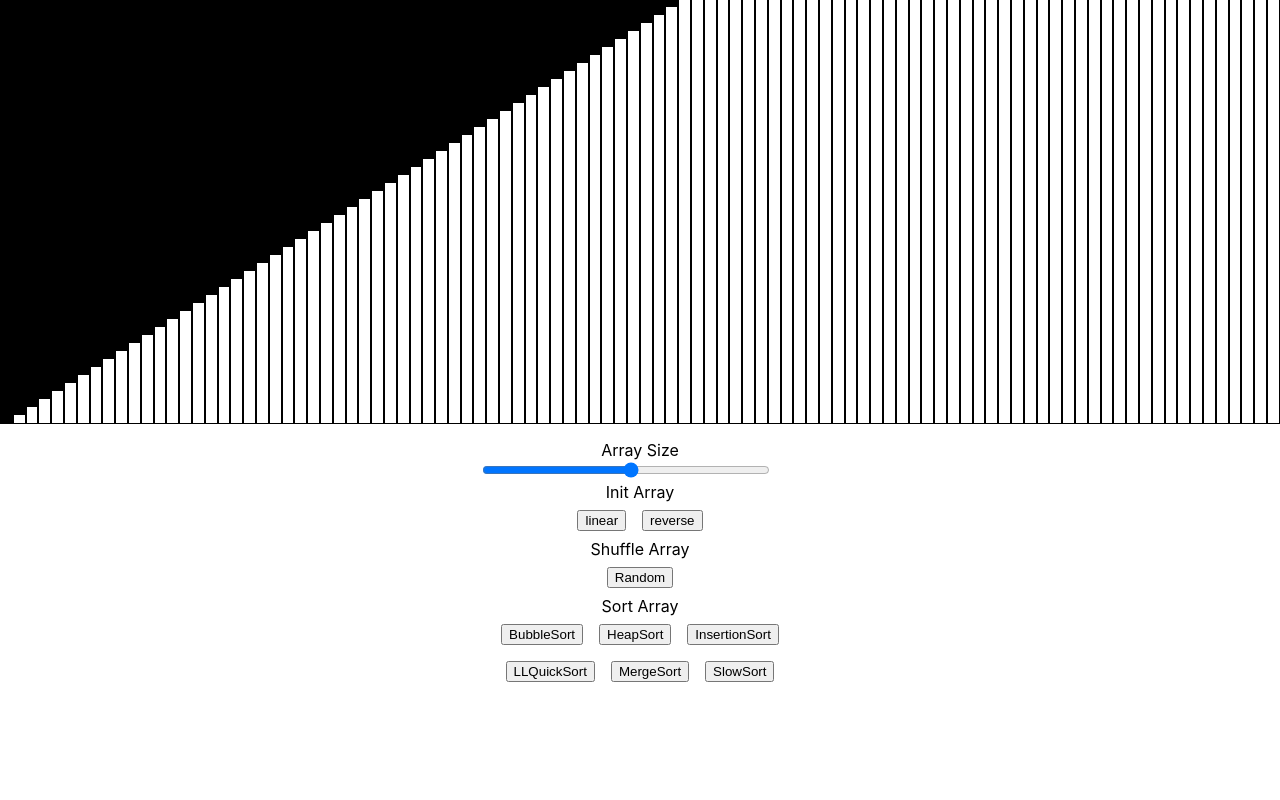
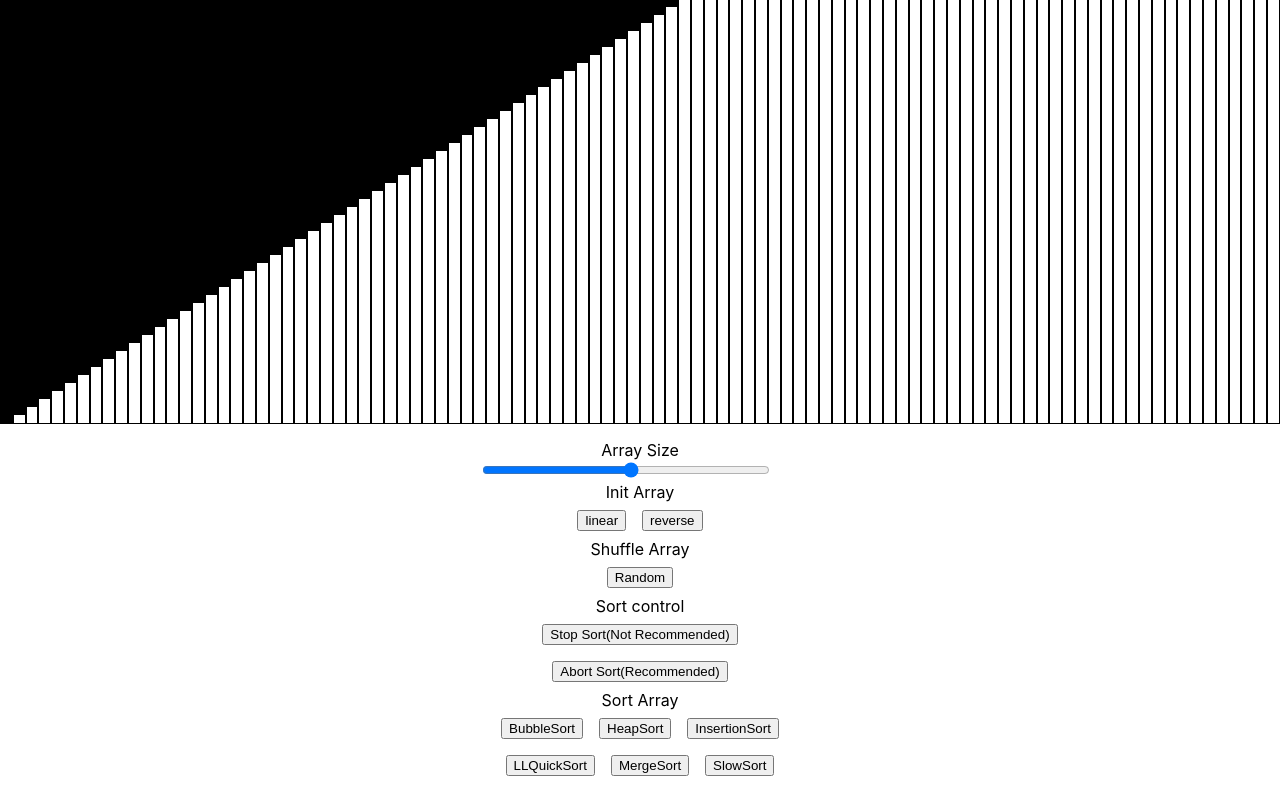
Before and after one commit to meetinger/array-visualizer, a React (Create React App) app: page / in a window 1280 px wide. Shown: the part 376-1176 px from the top of the page. Before the commit the page ends 1082 px from the top, so only its background shows below. Built offline with nearby package versions, Linux system fonts and the light colour scheme.

Commit message:
Add stop sort feature

```diff
--- a/src/components/ArrayVisualizer/ArrayVisualizer.js
+++ b/src/components/ArrayVisualizer/ArrayVisualizer.js
@@ -21,7 +21,7 @@ export class ArrayVisualizer extends React.Component {
     pseudoArray;
     arrLength
     ctx
-    timeoutMarkArray
+    timeoutArray
     sorts
 
 
@@ -41,7 +41,7 @@ export class ArrayVisualizer extends React.Component {
             Unmark: 0
         }
         this.instruction = [];
-        this.timeoutMarkArray = [];
+        this.timeoutArray = [];
         this.pseudoArray = deepArrayCopy(this.state.array)
         this.sorts = new Sorts(this);
         this.arrLength = this.state.length
@@ -80,10 +80,10 @@ export class ArrayVisualizer extends React.Component {
             Comp: 0,
             Unmark: 0
         }
-        for(let i of this.timeoutMarkArray){
+        for(let i of this.timeoutArray){
             clearTimeout(i);
         }
-        this.timeoutMarkArray = []
+        this.timeoutArray = []
     }
 
     nullify() {
@@ -180,11 +180,11 @@ export class ArrayVisualizer extends React.Component {
 
     markUnmarkMany(markIndexes, markArgs) {
         this.markMany(markIndexes, markArgs, true)
-        this.timeoutMarkArray.push(setTimeout(this.unmarkMany.bind(this), this.delays.Unmark += this.delayInc / 100, markIndexes, false, true))
+        this.timeoutArray.push(setTimeout(this.unmarkMany.bind(this), this.delays.Unmark += this.delayInc / 100, markIndexes, false, true))
     }
 
     swapWithDelay(a, b, mark, delay = this.delayInc, arr = this.pseudoArray, playSound) {
-        setTimeout(this.swapInArr.bind(this), this.delays.Swap += delay, a, b, mark, arr, playSound)
+        this.timeoutArray.push(setTimeout(this.swapInArr.bind(this), this.delays.Swap += delay, a, b, mark, arr, playSound))
     }
 
 
@@ -226,7 +226,7 @@ export class ArrayVisualizer extends React.Component {
     }
 
     writeWithDelay(index, value, mark, delay = this.delayInc, arr = this.pseudoArray, playSound=true) {
-        setTimeout(this.writeInArr.bind(this), this.delays.Write += delay, index, value, mark, arr, playSound)
+        this.timeoutArray.push(setTimeout(this.writeInArr.bind(this), this.delays.Write += delay, index, value, mark, arr, playSound))
     }
 
     write(index, value) {
@@ -283,6 +283,11 @@ export class ArrayVisualizer extends React.Component {
 
     getArrLength(){
         return this.arrLength;
+    }
+
+    stopSort(){
+        this.resetDelay()
+        this.unmarkMany(Array.from(Array(this.arrLength).keys()), false, true)
     }
 
     initArray(func, length, setToState=false) {
--- a/src/components/Controls/Controls.js
+++ b/src/components/Controls/Controls.js
@@ -45,7 +45,6 @@ export class Controls extends React.Component {
     }
 
     initArray(func){
-        // console.log(func)
         this.arrayVisualizer.initArray(func, this.arrayVisualizer.arrLength, true)
     }
 
@@ -54,8 +53,16 @@ export class Controls extends React.Component {
     }
 
     sortArray(sort){
-        // this.toggleControlShow()
         this.arrayVisualizer.sortClickEvent(sort)
+    }
+
+    stopSort(){
+        this.arrayVisualizer.stopSort()
+    }
+
+    abortSort(){
+        this.stopSort()
+        this.initArray(initFunctions.linear)
     }
 
     genInitFunctions(){
@@ -103,7 +110,13 @@ export class Controls extends React.Component {
                                 <button onClick={this.shuffleArray.bind(this)}>Random</button>
                             </div>
                         </div>
-
+                        <div className={styles.textCenter}>
+                            <div>Sort control</div>
+                            <div>
+                                <button onClick={this.stopSort.bind(this)}>Stop Sort(Not Recommended)</button>
+                                <button onClick={this.abortSort.bind(this)}>Abort Sort(Recommended)</button>
+                            </div>
+                        </div>
                         <div className={styles.textCenter}>
                             <div>Sort Array</div>
                             <div>
```
